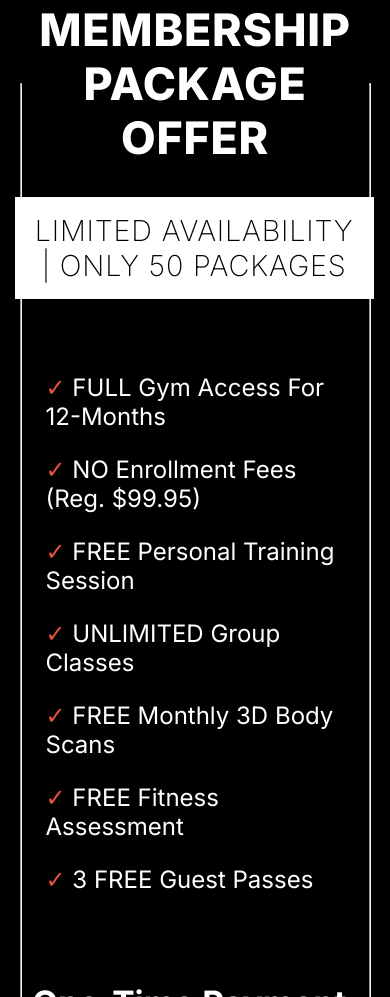
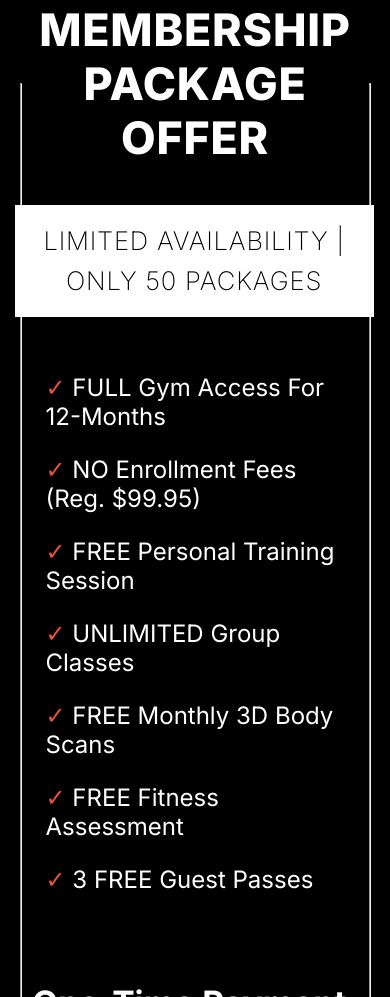
Before and after one commit to himu-mitra/Fitness-Business-Portfolio, a plain HTML site: page index.html in a window 390 px wide. Shown: the part 7251-8248 px from the top of the page. Drawn offline with Linux system fonts and the light colour scheme; a web font is replaced by a local one.

Commit message:
Update MEMBERSHIP PACKAGESection

```diff
--- a/styles/style.css
+++ b/styles/style.css
@@ -582,7 +582,6 @@ td {
   padding: 1rem;
   letter-spacing: 0.05rem;
   margin-top: 2rem;
-  /* margin: 2rem 0.1rem; */
 }
 
 .access-payment-container {
@@ -998,14 +997,16 @@ footer {
     color: var(--secondary-color-white);
   }
 
+  .limited-availablity {
+    margin-top: 2.5rem;
+    width: 92vw;
+    font-size: 1.6rem;
+    line-height: 2.5rem;
+  }
+
   .access-payment-container  {
     flex-direction: column;
     margin-top: 11.5rem;
-  }
-
-  .limited-availablity {
-    margin-top: 2rem;
-    width: 92vw;
   }
 
   .payment-container {
```
